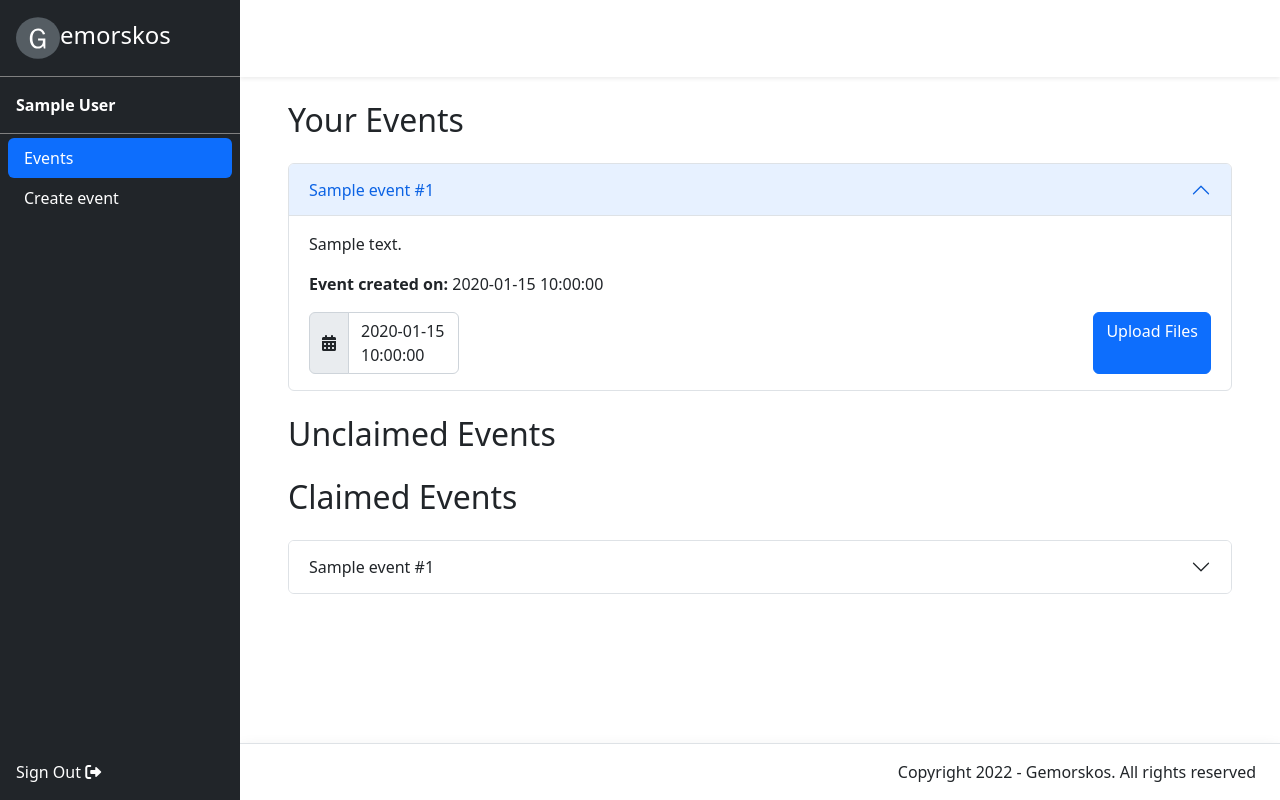
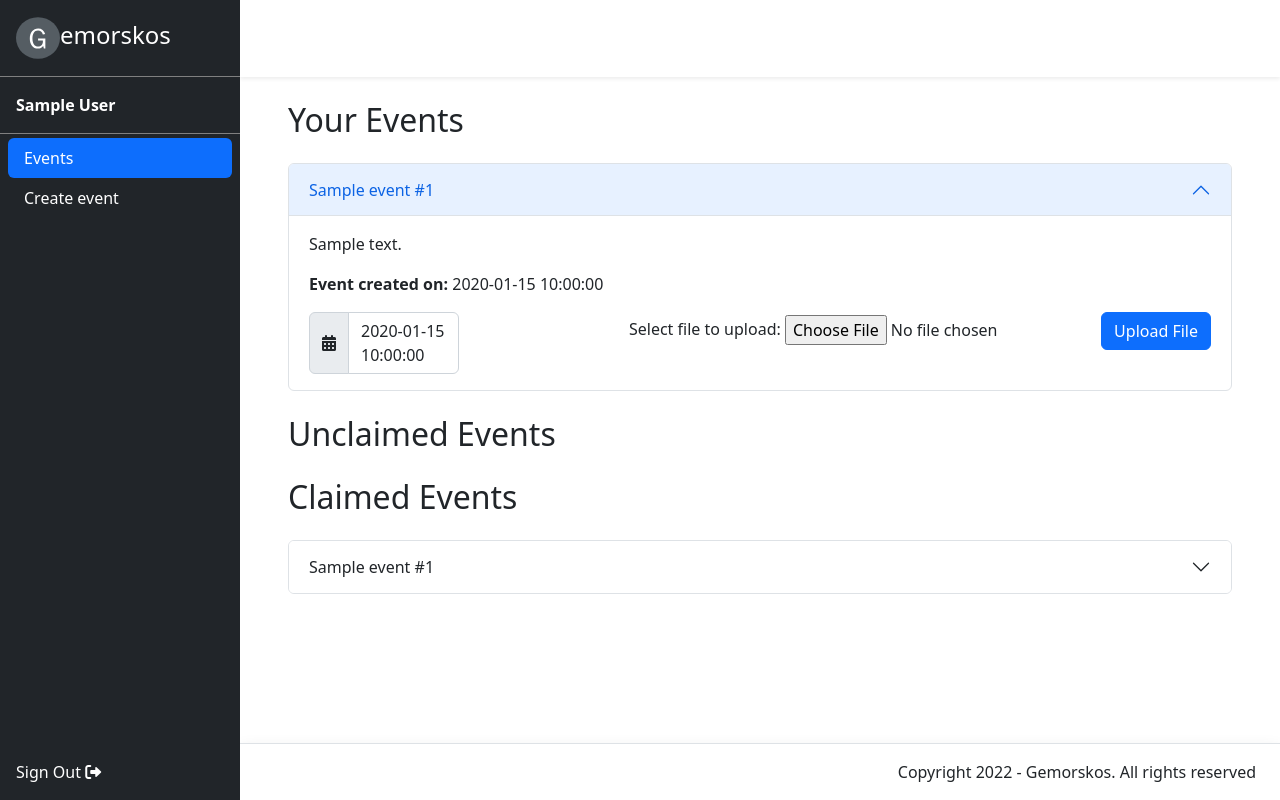
Before and after one commit to lorandhajos/GroupC-term2, a PHP site: page /home.php in a window 1280 px wide, after a click that opens the changed part. Run offline with PHP 8.4, Linux system fonts and the light colour scheme; the visitor is signed in with stand-in values (Sample User, id 1); tables that the repository leaves empty or names only in its code hold one stand-in row (values such as "Sample post"); data that the repository does not hold is empty.

Commit message:
added form to upload files

```diff
--- a/src/home.php
+++ b/src/home.php
@@ -59,7 +59,11 @@
                           <span class='input-group-text' id='addon-wrapping'><i class='fa-solid fa-calendar-days'></i></span>
                           <p class='form-control mb-0'>$eventDate</p>
                           </div>
-                          <a href='home.php' class='btn btn-primary' role='button'>Upload Files</a>
+                          <form action='home.php' method='post' enctype='multipart/form-data'>
+                            Select file to upload:
+                            <input type='file' name='fileToUpload' id='fileToUpload'>
+                            <input type='submit' value='Upload File' name='submit' class='btn btn-primary'>
+                          </form>
                         </div>
                       </div>
                     </div>
```
